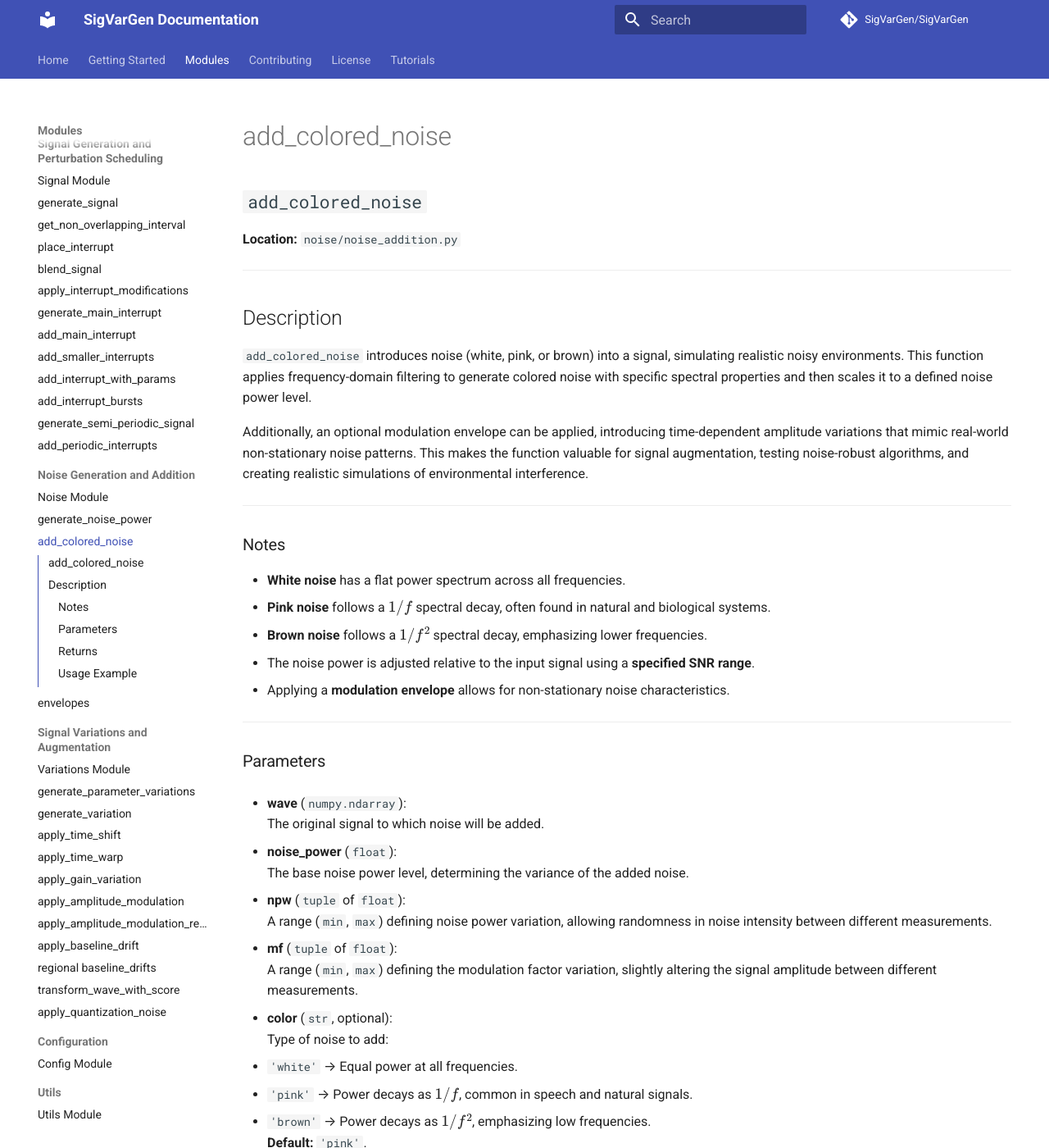
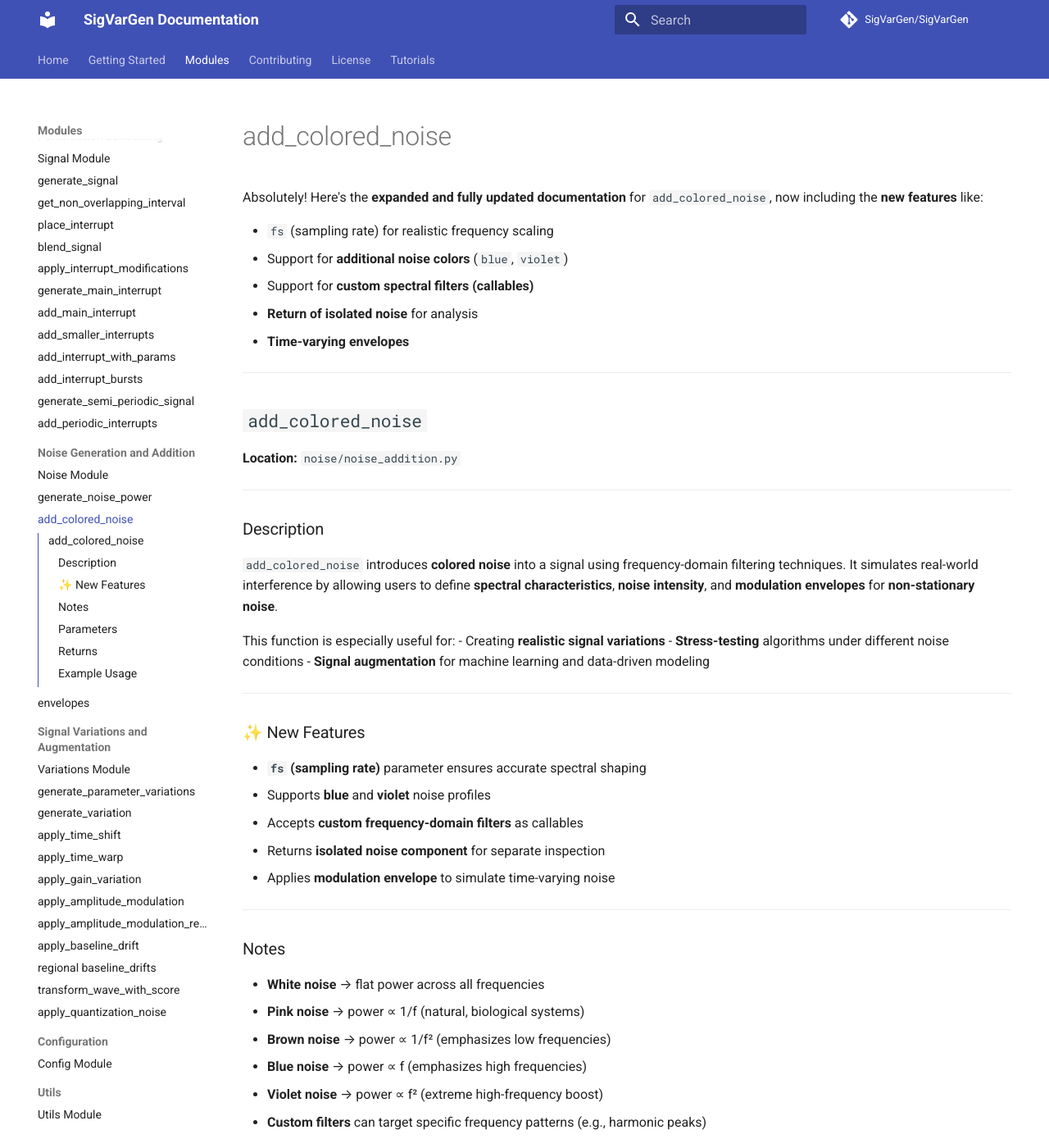
Before and after one commit to SigVarGen/SigVarGen, an MkDocs documentation site: the page built from docs/functions/noise/2add_colored_noise.md, in a window 1280 px wide and 1400 px high. Shown: the whole window at 82% size. Built offline with MkDocs 1.6.1 and Material for MkDocs 9.7.7, drawn with Linux system fonts in a browser that asks for light colours; comment, search, counter and statistics services are not loaded; some of the changed text lies outside the part shown.

Commit message:
DOC: updating docs for svg-1.1

````diff
--- a/docs/functions/noise/2add_colored_noise.md
+++ b/docs/functions/noise/2add_colored_noise.md
@@ -1,88 +1,127 @@
+Absolutely! Here's the **expanded and fully updated documentation** for `add_colored_noise`, now including the **new features** like:
+
+- `fs` (sampling rate) for realistic frequency scaling
+- Support for **additional noise colors** (`blue`, `violet`)
+- Support for **custom spectral filters (callables)**
+- **Return of isolated noise** for analysis
+- **Time-varying envelopes**
+
+---
+
 ## `add_colored_noise`
 
 **Location:** `noise/noise_addition.py`
 
 ---
 
-## Description
-`add_colored_noise` introduces noise (white, pink, or brown) into a signal, simulating realistic noisy environments. This function applies frequency-domain filtering to generate colored noise with specific spectral properties and then scales it to a defined noise power level.
+### Description
 
-Additionally, an optional modulation envelope can be applied, introducing time-dependent amplitude variations that mimic real-world non-stationary noise patterns. This makes the function valuable for signal augmentation, testing noise-robust algorithms, and creating realistic simulations of environmental interference.
+`add_colored_noise` introduces **colored noise** into a signal using frequency-domain filtering techniques. It simulates real-world interference by allowing users to define **spectral characteristics**, **noise intensity**, and **modulation envelopes** for **non-stationary noise**.
+
+This function is especially useful for:
+- Creating **realistic signal variations**
+- **Stress-testing** algorithms under different noise conditions
+- **Signal augmentation** for machine learning and data-driven modeling
+
+---
+
+### ✨ New Features
+- **`fs` (sampling rate)** parameter ensures accurate spectral shaping
+- Supports **blue** and **violet** noise profiles
+- Accepts **custom frequency-domain filters** as callables
+- Returns **isolated noise component** for separate inspection
+- Applies **modulation envelope** to simulate time-varying noise
 
 ---
 
 ### Notes
-- **White noise** has a flat power spectrum across all frequencies.
-- **Pink noise** follows a \(1/f\) spectral decay, often found in natural and biological systems.
-- **Brown noise** follows a \(1/f^2\) spectral decay, emphasizing lower frequencies.
-- The noise power is adjusted relative to the input signal using a **specified SNR range**.
-- Applying a **modulation envelope** allows for non-stationary noise characteristics.
+
+- **White noise** → flat power across all frequencies
+- **Pink noise** → power ∝ 1/f (natural, biological systems)
+- **Brown noise** → power ∝ 1/f² (emphasizes low frequencies)
+- **Blue noise** → power ∝ f (emphasizes high frequencies)
+- **Violet noise** → power ∝ f² (extreme high-frequency boost)
+- **Custom filters** can target specific frequency patterns (e.g., harmonic peaks)
 
 ---
 
 ### Parameters
 
-- **wave** (`numpy.ndarray`):
-  The original signal to which noise will be added.
+- **wave** (`np.ndarray`):
+  The input signal to which noise will be added.
+
+- **fs** (`float`):
+  Sampling rate in Hz. Used to compute correct frequency bins for spectral shaping.
 
 - **noise_power** (`float`):
-  The base noise power level, determining the variance of the added noise.
+  Base noise power (variance). Determines energy of the added noise.
 
-- **npw** (`tuple` of `float`):
-  A range (`min`, `max`) defining noise power variation, allowing randomness in noise intensity between different measurements.
+- **npw** (`tuple(float, float)`):
+  Range multiplier for noise power. Adds variability in intensity.
+  Example: `(0.8, 1.2)` allows ±20% fluctuation.
 
-- **mf** (`tuple` of `float`):
-  A range (`min`, `max`) defining the modulation factor variation, slightly altering the signal amplitude between different measurements.
+- **mf** (`tuple(float, float)`):
+  Range for amplitude modulation applied to the entire signal.
+  Simulates slight scaling due to environmental or hardware changes.
 
-- **color** (`str`, optional):
-  Type of noise to add:
-  - `'white'` → Equal power at all frequencies.
-  - `'pink'` → Power decays as \(1/f\), common in speech and natural signals.
-  - `'brown'` → Power decays as \(1/f^2\), emphasizing low frequencies.
-  **Default:** `'pink'`.
+- **color** (`str` or `callable`, optional):
+  Defines the spectral profile of the noise. Options:
+  - `'white'` → flat spectrum
+  - `'pink'` → 1/f
+  - `'brown'` → 1/f²
+  - `'blue'` → f
+  - `'violet'` → f²
+  - **Callable** → custom function `filter(freqs)` that returns a frequency-domain mask
+    (e.g., harmonic peaks or band-limited filters)
 
 - **mod_envelope** (`dict`, optional):
-  Dictionary specifying a time-varying amplitude envelope for non-stationary noise:
-  - `'func'`: The envelope function.
-  - `'param'`: Range of parameters for the envelope function.
-    If `None`, noise remains stationary. **Default:** `None`.
-    Parameter examples provided in `config.py`.
+  Modulates the **noise amplitude over time** (non-stationary noise). Should include:
+  - `'func'`: an envelope function like `envelope_sine`, `envelope_random_walk`, etc.
+  - `'param'`: parameter(s) passed to the envelope function (usually a range)
+  Example: `{'func': envelope_sine, 'param': [0.01, 0.015]}`. More parameter examples provided in config.py.
+  - If `None`, noise remains stationary. Default: `None`.
+
 
 ---
 
 ### Returns
 
-- **res** (`numpy.ndarray`):
-  The input signal with added colored noise.
+- **res** (`np.ndarray`):
+  Final signal with colored, possibly modulated noise added.
 
-- **noise** (`numpy.ndarray`):
-  The isolated noise component, useful for separate analysis or denoising techniques.
+- **noise** (`np.ndarray`):
+  The noise component alone (useful for plotting, denoising tests, etc.)
 
 ---
 
-### Usage Example
+### Example Usage
+
 ```python
 import numpy as np
 import SigVarGen as svg
 
-# Generate a clean sine wave
-t = np.linspace(0, 1, 1000)
+# Create a clean sine wave
+fs = 1000  # Hz
+t = np.linspace(0, 1, fs, endpoint=False)
 clean_signal = np.sin(2 * np.pi * 5 * t)
 
-# Define noise parameters
+# Define parameters
 noise_power = 0.05
-npw_range = (1, 1.1)
-mf_range = (1, 1)
+npw_range = (1.0, 1.2)
+mf_range = (1.0, 1.0)
 
-# Add pink noise with a sine modulation envelope
+# Add blue noise with sine-modulated envelope
 noisy_signal, noise = svg.add_colored_noise(
     wave=clean_signal,
+    fs=fs,
     noise_power=noise_power,
     npw=npw_range,
     mf=mf_range,
-    color="pink",
-    mod_envelope={"func": svg.envelope_sine, "param": [0.01, 0.015]}
+    color='blue',
+    mod_envelope={'func': svg.envelope_sine, 'param': [0.01, 0.02]}
 )
 
-print("Noisy Signal Shape:", noisy_signal.shape)
+# Optional: plot or analyze the noise separately
+print("Noisy Signal:", noisy_signal[:10])
+print("Isolated Noise:", noise[:10])
 ```
--- a/docs/utils.md
+++ b/docs/utils.md
@@ -85,58 +85,65 @@ normalized_signal = normalization(raw_signal)
 
 ---
 
-### `generate_device_parameters`
+Here's the **updated documentation** for your new generalized version of `generate_device_parameters_n_split`, which supports splitting into **N subsets** (not just two), while keeping all your original intent and style:
 
-`generate_device_parameters` splits the **amplitude and frequency ranges** of device configurations into two **distinct subsets**. This allows for **controlled variations** in device constraints, which is useful for **simulating different operating conditions** or **testing parameter-dependent behaviors** in signal processing tasks.
+---
 
-By adjusting the **split ratio**, users can control the **proportion of the parameter space assigned to each subset**. Additionally, the function can:
-- **Preserve full frequency ranges** for both subsets or
-- **Split frequency ranges proportionally with amplitude constraints**.
+### `generate_device_parameters_n_split`
+
+`generate_device_parameters_n_split` splits the **amplitude and frequency ranges** of device configurations into **multiple distinct subsets**. This helps to generate distinct spaces for idle and interrupting signals.
+
+By adjusting the **split ratios**, users can precisely control how much of the amplitude and frequency range is assigned to each subset.
 
 ---
 
 #### Notes
-- If `drop=False`, the **first subset** receives the **lower amplitude range**, and the **second subset** gets the **higher amplitude range**.
-- If `drop=True`, the assignment is **reversed**.
-- If `frequency_follows_amplitude=True`, **frequency ranges are split along with amplitude**.
-- If `frequency_follows_amplitude=False`, both subsets retain the **full frequency range**.
-- A `split_ratio` of `0.5` evenly distributes the parameter space between the two subsets.
+- The number of splits is determined by the **length of `split_ratios`** (e.g. `[0.3, 0.4, 0.3]` → 3 splits).
+- If `drop=False`, the subsets are assigned from **low → high amplitude**.
+- If `drop=True`, the subsets are assigned from **high → low amplitude**.
+- If `frequency_follows_amplitude=True`, frequency ranges are **split proportionally** alongside amplitude.
+- If `frequency_follows_amplitude=False`, **all subsets receive the full frequency range**.
 
 ---
 
 #### Parameters
 
 - **device_params** (`dict`):
-  Dictionary containing device parameter configurations.
-  Each entry should include:
-  - `'amplitude'`: Tuple **(min, max)** voltage levels.
-  - `'frequency'`: Tuple **(min, max)** frequency range or a nested dictionary of frequency bands.
+  A dictionary of **device configurations**, where each key is a **device name** (e.g., `'Arduino Board'`) and each value is a dictionary with:
+  - `'amplitude'`: Tuple `(min_amplitude, max_amplitude)`
+  - `'frequency'`:
+    - Either a tuple `(min_frequency, max_frequency)`
+    - Or a nested dictionary of frequency bands:
+      ```python
+      'frequency': {
+          'band_1': (f_min1, f_max1),
+          'band_2': (f_min2, f_max2),
+          ...
+      }
+      ```
 
 - **drop** (`bool`, optional):
-  - `False` → First dictionary gets **lower amplitude range**.
-  - `True` → First dictionary gets **upper amplitude range**.
+  If `True`, the first returned subset gets the **upper part** of the amplitude range.
+  If `False`, the first subset gets the **lower part**.
   **Default:** `False`.
 
 - **frequency_follows_amplitude** (`bool`, optional):
-  - `True` → **Frequency ranges split proportionally** to amplitude.
-  - `False` → Both subsets retain **full frequency range**.
+  If `True`, frequency ranges are split proportionally with amplitude.
+  If `False`, each subset receives the **entire frequency range**.
   **Default:** `True`.
 
-- **split_ratio** (`float`, optional):
-  Fraction **(0.0 to 1.0)** defining how much of the range is assigned to the **first subset**.
-  - `0.0` → All values go to the **second subset**.
-  - `1.0` → All values go to the **first subset**.
-  **Default:** `0.5`.
+- **split_ratios** (`list of float`):
+  A list of ratios (e.g., `[0.3, 0.4, 0.3]`) that determine how to divide the amplitude and frequency ranges.
+  Must sum to **1.0**.
+  **Default:** `[0.5, 0.5]`
 
 ---
 
 #### Returns
 
-- **lower_params** (`dict`):
-  Dictionary containing **lower-range** parameter configurations.
-
-- **upper_params** (`dict`):
-  Dictionary containing **upper-range** parameter configurations.
+- **param_subsets** (`list of dict`):
+  A list of dictionaries containing parameter subsets.
+  Each corresponds to one portion of the original range, based on `split_ratios`.
 
 ---
 
@@ -146,29 +153,32 @@ By adjusting the **split ratio**, users can control the **proportion of the para
 import numpy as np
 import SigVarGen.utils as utils
 
-# Example device parameters
+# Device configuration
 device_params = {
     'Arduino Board': {
-        'amplitude': (0, 5),  # Voltage range
-        'frequency': (0, 12e3)  # Hz
+        'amplitude': (0, 5),
+        'frequency': (0, 12e3)
     },
     'Drones': {
-        'amplitude': (0, 1),  # Voltage range
+        'amplitude': (0, 1),
         'frequency': {
-            'control': (2.398e9, 2.402e9),  # Hz
-            'telemetry_low': (432e6, 434e6),  # Hz
-            'telemetry_high': (2.39e9, 5.9e9)  # Hz
+            'control': (2.398e9, 2.402e9),
+            'telemetry_low': (432e6, 434e6),
+            'telemetry_high': (2.39e9, 5.9e9)
         }
     }
 }
 
-# Generate parameter subsets with a 60/40 split and frequency following amplitude
-lower_params, upper_params = utils.generate_device_parameters(
-    device_params, drop=False, split_ratio=0.6
+# Split into 3 subsets: 30%, 40%, 30%
+param_splits = utils.generate_device_parameters_n_split(
+    device_params,
+    drop=False,
+    frequency_follows_amplitude=True,
+    split_ratios=[0.3, 0.4, 0.3]
 )
 
-print("Lower Parameter Set:", lower_params)
-print("Upper Parameter Set:", upper_params)
+for i, subset in enumerate(param_splits):
+    print(f"Subset {i+1}:", subset)
 ```
 
 ---
````
Also changed, not shown: 1 other file.
